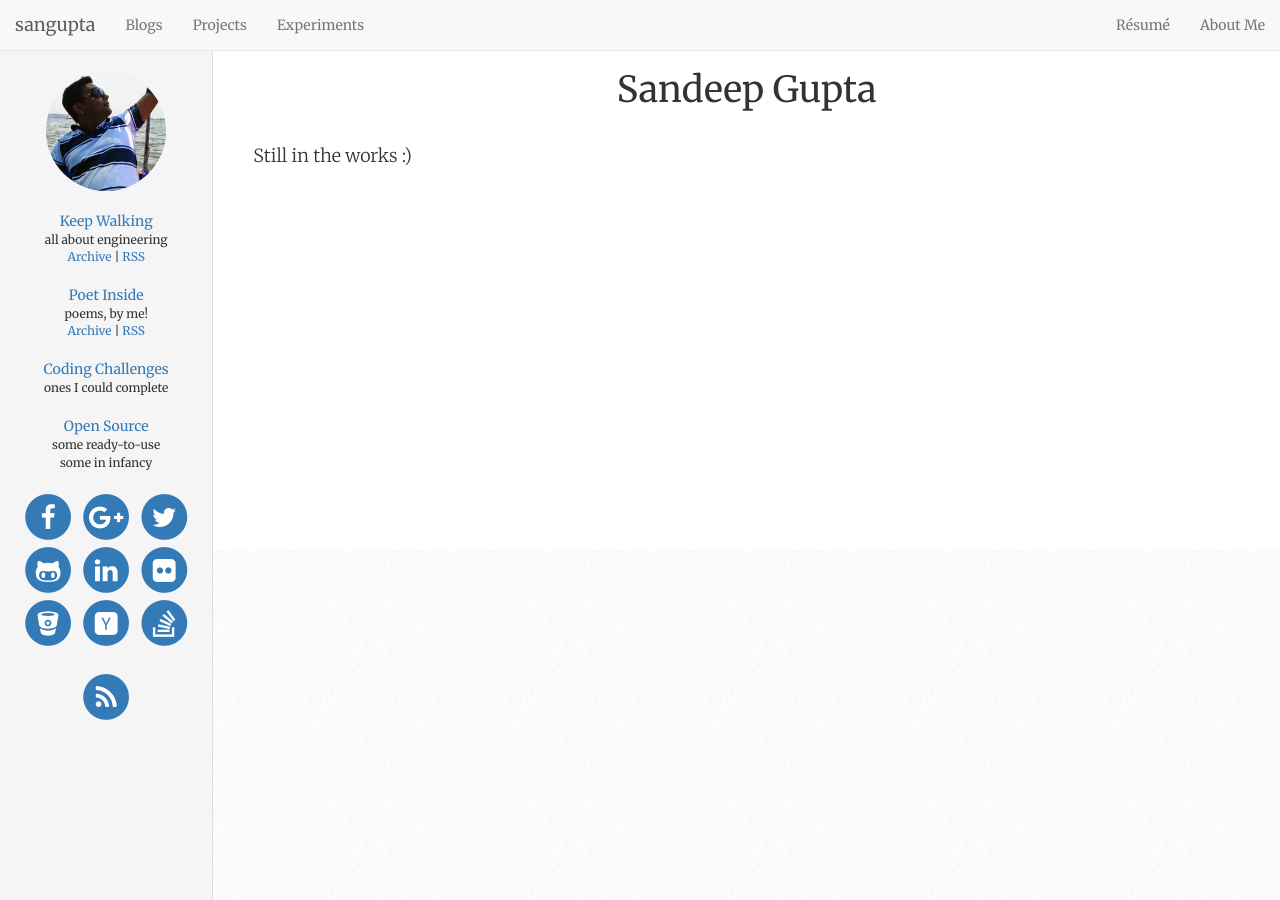
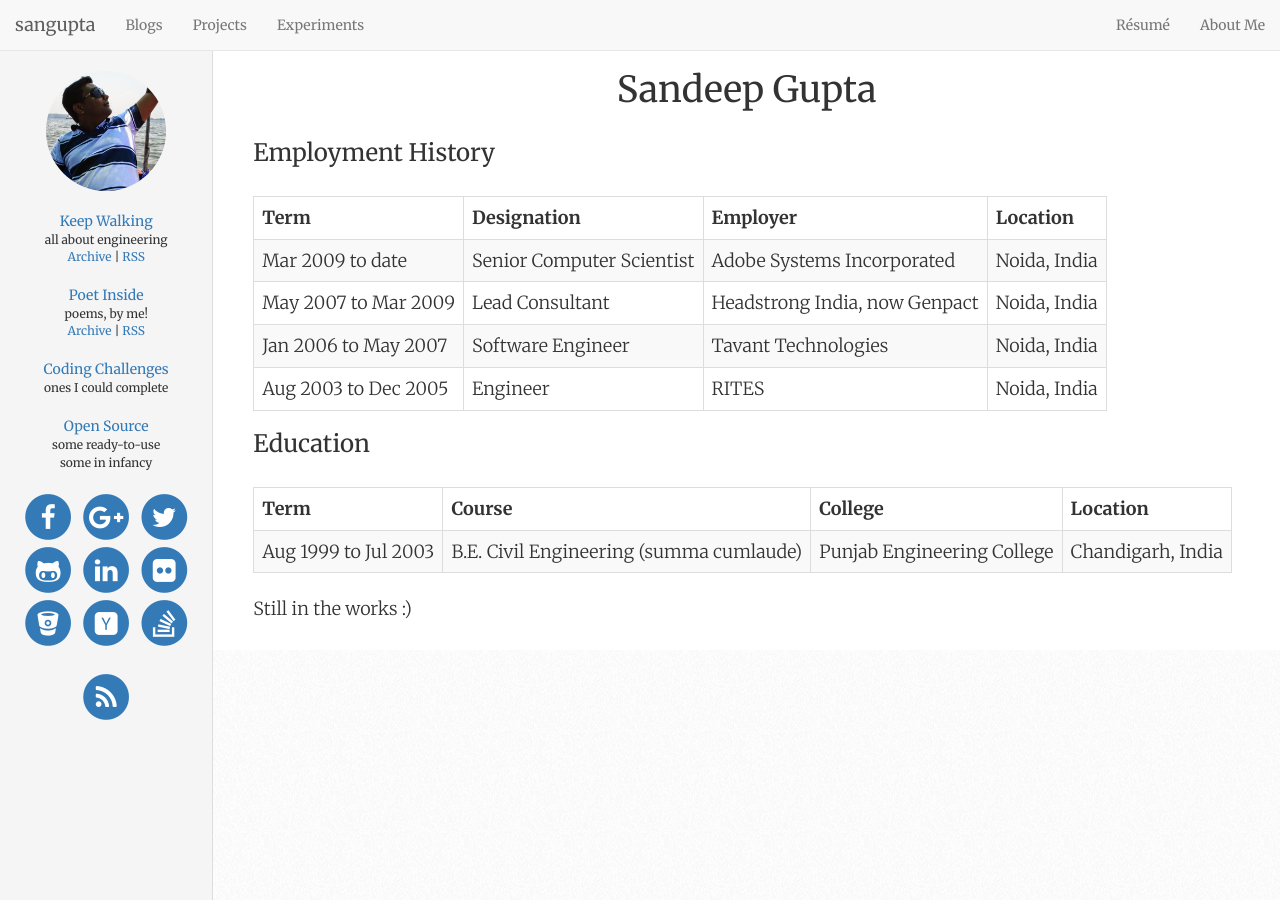
Before and after one commit to sangupta/sangupta.github.io, a Jekyll site: the page built from resume.md, in a window 1280 px wide and 900 px high. Built offline with Jekyll 4.4.1, drawn with Linux system fonts in a browser that asks for light colours; nearby versions of some CDN libraries; Markdown is read by kramdown in place of the engine named in the settings; comment, search, counter and statistics services are not loaded.

Commit message:
Updated for education and employment details

```diff
--- a/resume.md
+++ b/resume.md
@@ -5,4 +5,20 @@ title: Resume
 
 ## Sandeep Gupta
 
+
+### Employment History
+
+| Term                 | Designation               | Employer                      | Location     |
+|----------------------|---------------------------|-------------------------------|--------------|
+| Mar 2009 to date     | Senior Computer Scientist | Adobe Systems Incorporated    | Noida, India |
+| May 2007 to Mar 2009 | Lead Consultant           | Headstrong India, now Genpact | Noida, India |
+| Jan 2006 to May 2007 | Software Engineer         | Tavant Technologies           | Noida, India |
+| Aug 2003 to Dec 2005 | Engineer                  | RITES                         | Noida, India |
+
+### Education
+
+| Term                 | Course                                  | College                       | Location          |
+|----------------------|-----------------------------------------|-------------------------------|-------------------|
+| Aug 1999 to Jul 2003 | B.E. Civil Engineering (summa cumlaude) | Punjab Engineering College    | Chandigarh, India |
+
 Still in the works :)
```
